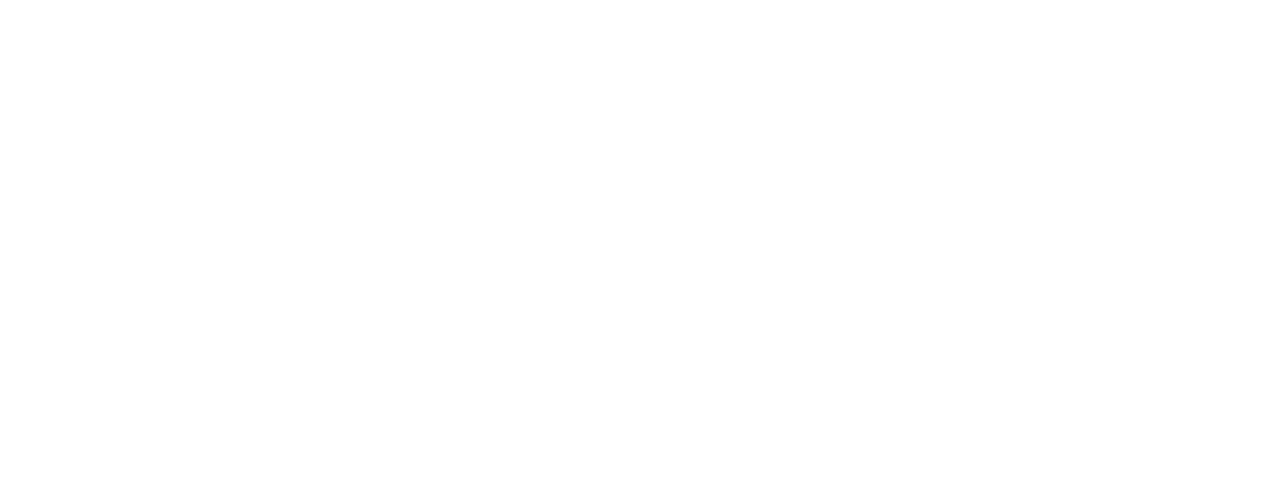
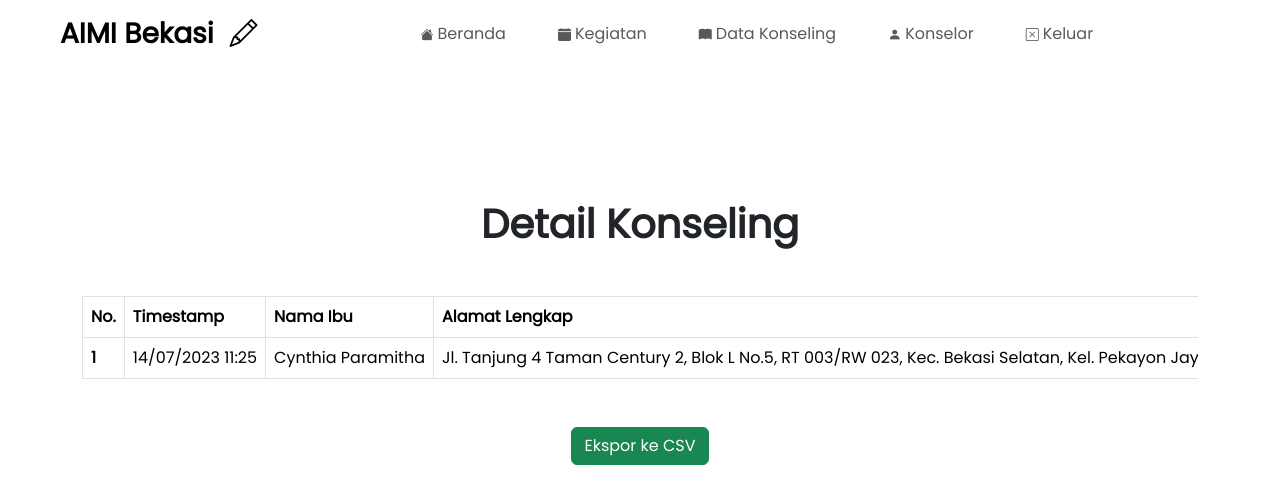
Before and after one commit to cynthiaparamithaputri/AIMI-bekasi, a React (Vite) app: page /detailkonsel in a window 1280 px wide. Before the commit this address had no page. Shown: the top 504 px of the page. Built offline with nearby package versions, Linux system fonts and the light colour scheme.

Commit message:
15 julii

```diff
--- a/src/App.jsx
+++ b/src/App.jsx
@@ -13,6 +13,8 @@
 import DataKonselor from "./pages/DataKonselor"
 import TambahKegiatan from "./pages/TambahKegiatan"
 import TambahKonselor from "./pages/TambahKonselor"
+import DetailKonseling from "./pages/DetailKonseling"
+import Konselor from "./pages/Konselor"
 
 function App() {
 return <div>
@@ -31,6 +33,8 @@
     <Route path="/datakonselor" Component={DataKonselor} />
     <Route path="/tambahkegiatan" Component={TambahKegiatan} />
     <Route path="/tambahkonselor" Component={TambahKonselor} />
+    <Route path="/detailkonsel" Component={DetailKonseling} />
+    <Route path="/konselor" Component={Konselor} />
   </Routes>
 </div>
 }
--- a/src/components/DataKonselComp.jsx
+++ b/src/components/DataKonselComp.jsx
@@ -1,6 +1,9 @@
 import {Table, Form, Button, Row, Col} from "react-bootstrap"
+import { useNavigate } from "react-router-dom";
 
 const DataKonselComp = () => {
+  let navigate = useNavigate();
+
   return (
     <div className="dk-comp">
         <div className="d-flex justify-content-end">
@@ -67,7 +70,7 @@
             <td className="text-center">
               <Button className="btn-sm" variant="primary">Tetapkan Konselor</Button><br/>
               <Button className="btn-sm" variant="danger">Ubah Status</Button><br/>
-              <Button className="btn-sm" variant="success">Lihat Detail</Button>
+              <Button className="btn-sm" variant="success" onClick={() => navigate("/detailkonsel")}>Lihat Detail</Button>
             </td>
             </tr>
         </tbody>
--- a/src/components/NavbarAdmin.jsx
+++ b/src/components/NavbarAdmin.jsx
@@ -3,7 +3,7 @@
 const NavbarAdmin = () => {
 
   return (
-    <div className="navbar-admin"><Navbar expand="lg" className="fixed-top px-lg-5 py-2">
+    <div className="navbar-admin"><Navbar expand="lg" className="fixed-top px-lg-5 py-2 bg-white">
     <Container fluid>
       <Navbar.Brand href="/admin" className="fs-3 fw-bold">AIMI Bekasi<i className="bi bi-pencil px-3"></i></Navbar.Brand>
       <Navbar.Toggle aria-controls="navbarScroll" />
--- /dev/null
+++ b/src/components/NavbarKonselor.jsx
@@ -0,0 +1,27 @@
+import {Navbar, Container, Nav } from "react-bootstrap"
+
+const NavbarKonselor = () => {
+
+  return (
+    <div className="navbar-admin"><Navbar expand="lg" className="fixed-top px-lg-5 py-2 bg-white">
+    <Container fluid>
+      <Navbar.Brand href="/konselor" className="fs-3 fw-bold">AIMI Bekasi<i className="bi bi-pencil px-3"></i></Navbar.Brand>
+      <Navbar.Toggle aria-controls="navbarScroll" />
+      <Navbar.Collapse id="navbarScroll">
+        <Nav
+          className="mx-auto my-2 my-lg-0"
+          style={{ maxHeight: '250px' }}
+          navbarScroll
+        >
+          <Nav.Link href="/konselor" className="mx-3"><i className="bi bi-house-fill px-1"></i>Beranda</Nav.Link>
+          <Nav.Link href="#" className="mx-3"><i className="bi bi-book px-1"></i>Data Konseling</Nav.Link>
+          <Nav.Link href="#" className="mx-3"><i className="bi bi-chat-dots-fill px-1"></i>Feedback</Nav.Link>
+          <Nav.Link href="/" className="mx-3"><i className="bi bi-x-square px-1"></i>Keluar</Nav.Link>
+        </Nav>
+      </Navbar.Collapse>
+    </Container>
+  </Navbar></div>
+  )
+}
+
+export default NavbarKonselor
--- a/src/main.css
+++ b/src/main.css
@@ -560,6 +560,22 @@
     margin: 2px;
 }
 
+/*data konseling*/
+
+.detail-page .detail-konseling .row:nth-child(1) {
+    padding-top: 200px;
+    padding-bottom: 100px;
+}
+
+.detail-page .detail-konseling .dk-comp .row:nth-child(1) {
+    padding-top: 0;
+    padding-bottom: 1rem;
+}
+
+.detail-page .detail-konseling .dk-comp button {
+    margin-top: 2rem;
+}
+
 /*data kegiatan*/
 
 .data-kegiatan-page .data-kegiatan .row:nth-child(1) {
--- /dev/null
+++ b/src/pages/DetailKonseling.jsx
@@ -0,0 +1,96 @@
+import NavbarAdmin from "../components/NavbarAdmin"
+import {Container, Row, Col, Table, Button} from "react-bootstrap"
+
+const DetailKonseling = () => {
+  return (
+    <div className="container-fluid detail-page min-vh-100">
+        <NavbarAdmin />
+        <div className="detail-konseling w-100 min-vh-100">
+        <Container>
+            <Col>
+                <Row>
+                    <h1 className="fw-bold text-center mb-5">Detail Konseling</h1>
+                    <div className="dk-comp">
+                        <Table responsive className="table-bordered text-nowrap">
+                        <thead>
+                            <tr>
+                            <th scope="col">No.</th>
+                            <th scope="col">Timestamp</th>
+                            <th scope="col">Nama Ibu</th>
+                            <th scope="col">Alamat Lengkap</th>
+                            <th scope="col">No WA</th>
+                            <th scope="col">Email</th>
+                            <th scope="col">Mendapat Informasi AIMI Dari</th>
+                            <th scope="col">Media Konseling</th>
+                            <th scope="col">Nama Bayi</th>
+                            <th scope="col">Usia Bayi Saat Ini</th>
+                            <th scope="col">Bayi Anak Ke</th>
+                            <th scope="col">Usia Kehamilan Saat Bayi Lahir</th>
+                            <th scope="col">Proses Kelahiran</th>
+                            <th scope="col">Apakah Menjalankan Inisiasi Menyusui Dini (IMD) Setelah Melahirkan Selama 1 Jam?</th>
+                            <th scope="col">Apakah Rawat Gabung Ibu dan Bayi 24 Jam Nonstop Setelah Kelahiran?</th>
+                            <th scope="col">Berat Bayi Saat Lahir (Kg)</th>
+                            <th scope="col">Berat Bayi Saat Ini (Kg)</th>
+                            <th scope="col">Apakah Pada Saat Ini Bayi Anda Mendapatkan Asupan Lain Selain ASI? (Susu Formula / Makanan / Minuman lainnya)</th>
+                            <th scope="col">Jika ya, sebutkan. jawab (-) jika tidak</th>
+                            <th scope="col">Apakah Bayi Menggunakan Botol, Dot, atau Empeng?</th>
+                            <th scope="col">Apakah Bayi Mempunyai Riwayat Kuning? (Jaundice)</th>
+                            <th scope="col">Apakah Bayi Sudah Mulai MPASI?</th>
+                            <th scope="col">Jika Sudah MPASI, Apa Yang Diberikan?</th>
+                            <th scope="col">Apakah Sebelumnya Sudah Pernah Berkonsultasi Dengan Konselor Menyusui atau Konsultan Laktasi?</th>
+                            <th scope="col">Apakah Selama Kehamilan Sudah Mengikuti Kelas Persiapan Menyusui atau Konseling Persiapan Menyusui?</th>
+                            <th scope="col">Apakah selama pemberian MPASI sudah mengikuti kelas MPASI atau konseling MPASI?</th>
+                            <th scope="col">Konseling yang diinginkan saat ini</th>
+                            <th scope="col">CERITAKAN Masalah menyusui atau Masalah MPASI yang sedang dihadapi saat ini?</th>
+                            <th scope="col">Apakah dirumah ibu mendapatkan bantuan dari suami atau anggota keluarga lain dalam merawat bayi/mengurus rumah/mengurus anak yang lebih tua jika ada?</th>
+                            <th scope="col">Apakah suami dan keluarga mendukung ibu untuk menyusui atau pemberian MPASI yang tepat sesuai anjuran?</th>
+                            </tr>
+                        </thead>
+                        <tbody>
+                            <tr>
+                            <th scope="row">1</th>
+                            <td>14/07/2023 11:25</td>
+                            <td>Cynthia Paramitha</td>
+                            <td>Jl. Tanjung 4 Taman Century 2, Blok L No.5, RT 003/RW 023, Kec. Bekasi Selatan, Kel. Pekayon Jaya, Bekasi </td>
+                            <td></td>
+                            <td></td>
+                            <td></td>
+                            <td></td>
+                            <td></td>
+                            <td></td>
+                            <td></td>
+                            <td></td>
+                            <td></td>
+                            <td></td>
+                            <td></td>
+                            <td></td>
+                            <td></td>
+                            <td></td>
+                            <td></td>
+                            <td></td>
+                            <td></td>
+                            <td></td>
+                            <td></td>
+                            <td></td>
+                            <td></td>
+                            <td></td>
+                            <td></td>
+                            <td></td>
+                            <td></td>
+                            <td></td>
+                            </tr>
+                        </tbody>
+                        </Table>
+                        <div className="d-flex justify-content-center">
+                        <Button className="btn-md" variant="success">Ekspor ke CSV</Button>
+                        </div>
+                    </div>
+                </Row>
+            </Col>
+        </Container>
+      </div>
+    </div>
+  )
+}
+
+export default DetailKonseling
--- /dev/null
+++ b/src/pages/Konselor.jsx
@@ -0,0 +1,40 @@
+import NavbarKonselor from "../components/NavbarKonselor";
+import {Container, Row, Col, Image} from "react-bootstrap"
+import Image1 from "../assets/img/carousel1.jpg"
+import { useNavigate } from "react-router-dom"
+
+function Konselor() {
+  let navigate = useNavigate();
+
+  return (
+    <div className="container-fluid admin-page min-vh-100">
+        <NavbarKonselor />
+        <div className="admin w-100 min-vh-100">
+        <Container>
+          <Col>
+            <Row className="text-center">
+              <h1 className="display-1 fw-bold">HAI, KONSELOR!</h1>
+              <h5 className="fw-bold">Lihat Data yang Tersedia<i className="bi bi-"></i></h5>
+            </Row>
+          </Col>
+            <div className="click-images d-flex flex-wrap justify-content-center">
+              <div className="card bg-dark text-white m-1" onClick={() => navigate("#")}>
+                <Image src={Image1} className="opacity-50" rounded />
+                <div className="card-img-overlay d-flex align-items-center justify-content-center">
+                  <h5 className="card-title">KONSELING</h5>
+                </div>
+              </div>
+              <div className="card bg-dark text-white m-1" onClick={() => navigate("#")}>
+                <Image src={Image1} className="opacity-50" rounded />
+                <div className="card-img-overlay d-flex align-items-center justify-content-center">
+                  <h5 className="card-title">FEEDBACK</h5>
+                </div>
+              </div>
+            </div>
+        </Container>
+      </div>
+    </div>
+  )
+}
+
+export default Konselor
```
